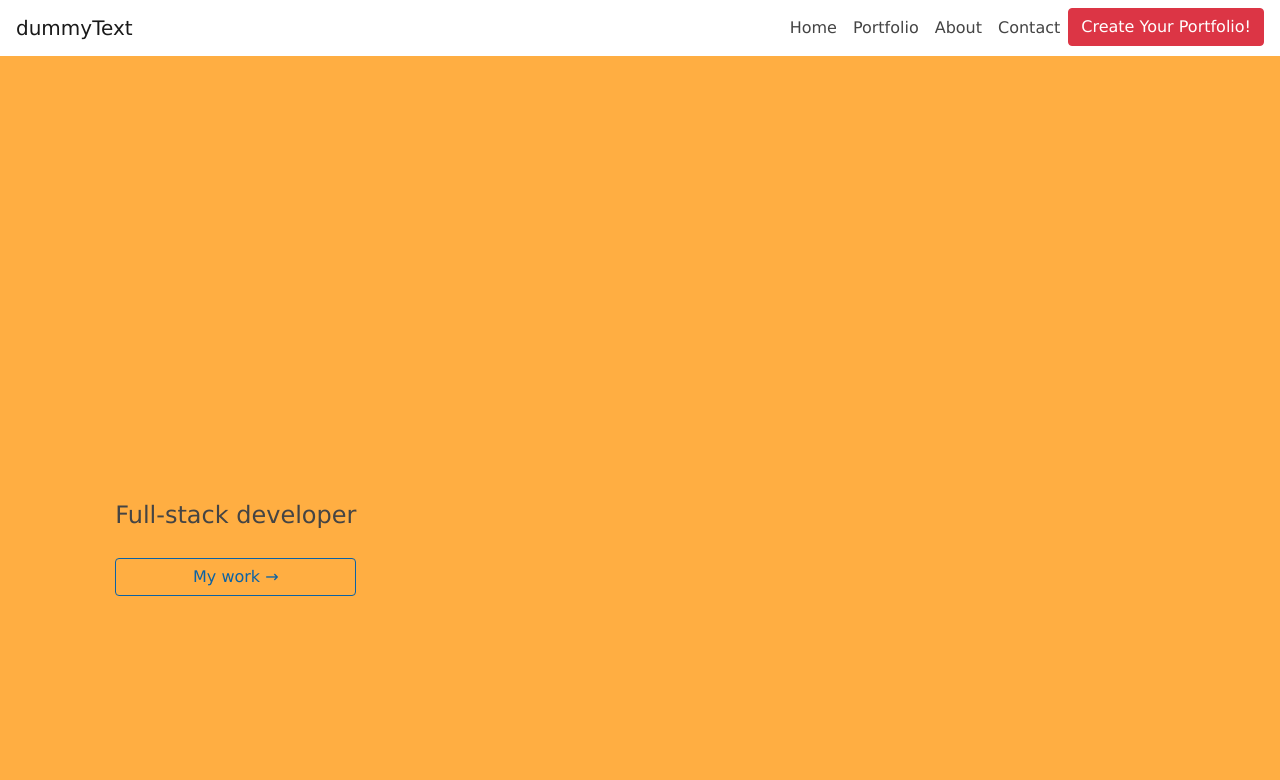
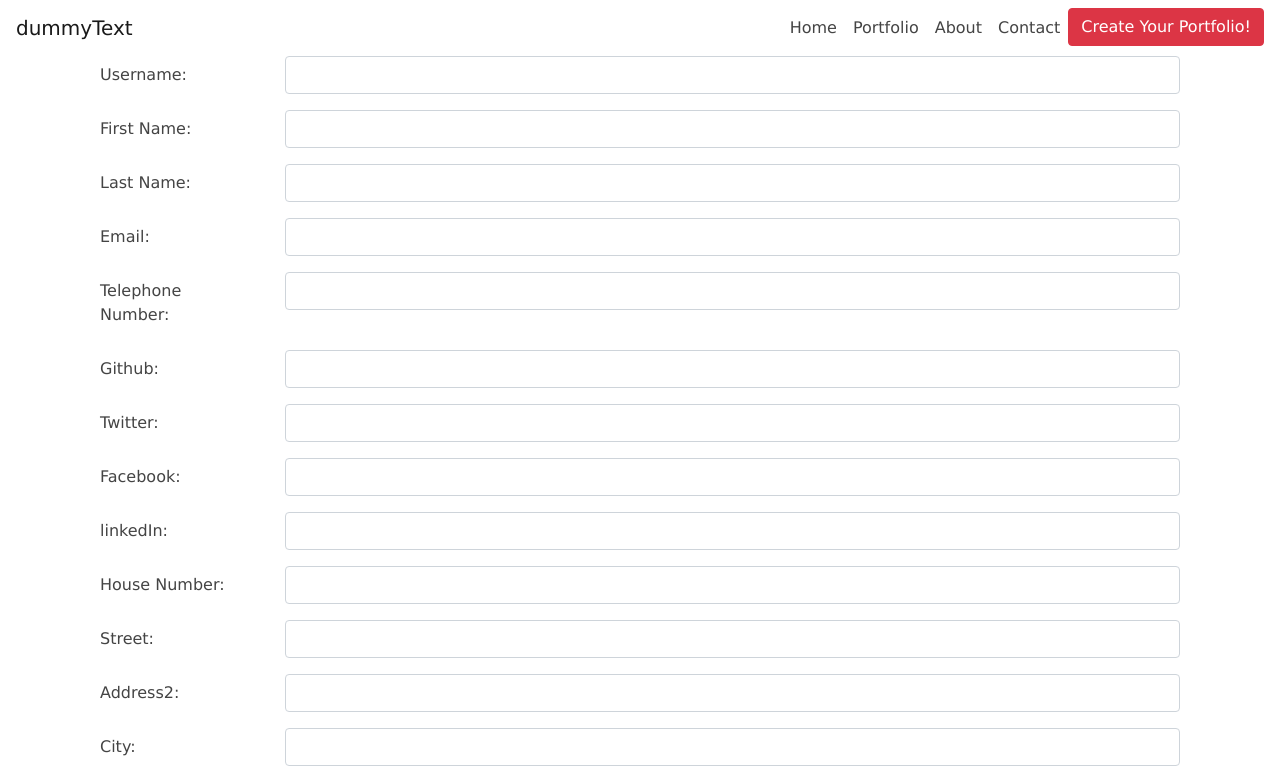
Before and after one commit to drregg6/full-stack-portfolio, a React (Create React App) app in the folder client/: page /users/edit/1 in a window 1280 px wide. Shown: the top 780 px of the page. Built offline with nearby package versions, Linux system fonts and the light colour scheme; no server answers.

Commit message:
Preliminary Error page

```diff
--- a/client/src/App.js
+++ b/client/src/App.js
@@ -25,6 +25,7 @@
 import CustomNav from './components/CustomNav';
 import Main from './components/Main';
 import Edit from './components/Edit';
+import Error from './components/Error';
 
 // react-router-dom
 import { BrowserRouter as Router, Route, Switch } from 'react-router-dom';
@@ -53,8 +54,9 @@
             <CustomNav />
             <Switch>
               <Route exact path="/" component={Main} />
-              <Route path="/edit/:username" component={Edit} />
-              <Route path="/:username" component={Main} />
+              <Route path="/users/edit/:username" component={Edit} />
+              <Route path="/users/:username" component={Main} />
+              <Route path="/*" component={Error} />
             </Switch>
           </div>
         </Router>
--- a/client/src/components/Edit.js
+++ b/client/src/components/Edit.js
@@ -1,6 +1,9 @@
 /*
 
 create a new Component ~FormGroup~
+make a call to findUser and get the user object
+each Form will have an object passed down
+each form will have a FormGroup component
 
 */
 
--- /dev/null
+++ b/client/src/components/Error.js
@@ -0,0 +1,13 @@
+import React, { Component } from 'react';
+
+class Error extends Component {
+  render() {
+    return (
+      <div>
+        <h1>Sorry, there's been an error</h1>
+      </div>
+    )
+  }
+}
+
+export default Error;
```
Also changed, not shown: client/src/components/Main.js (+7 -0 lines).
